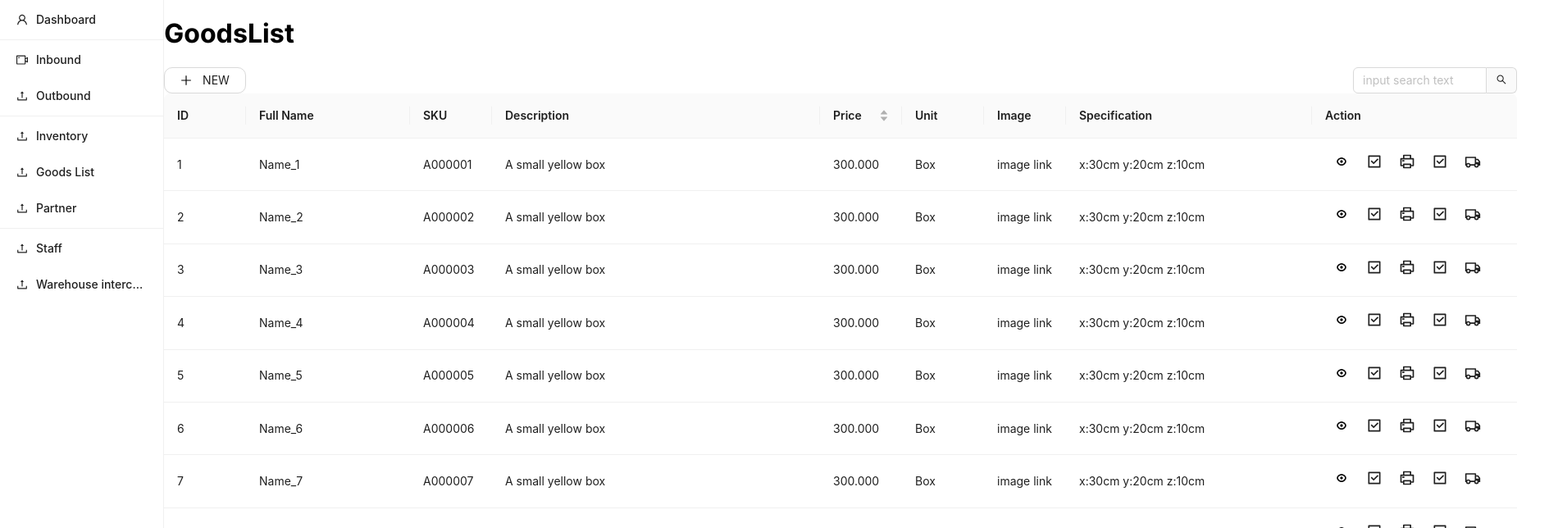
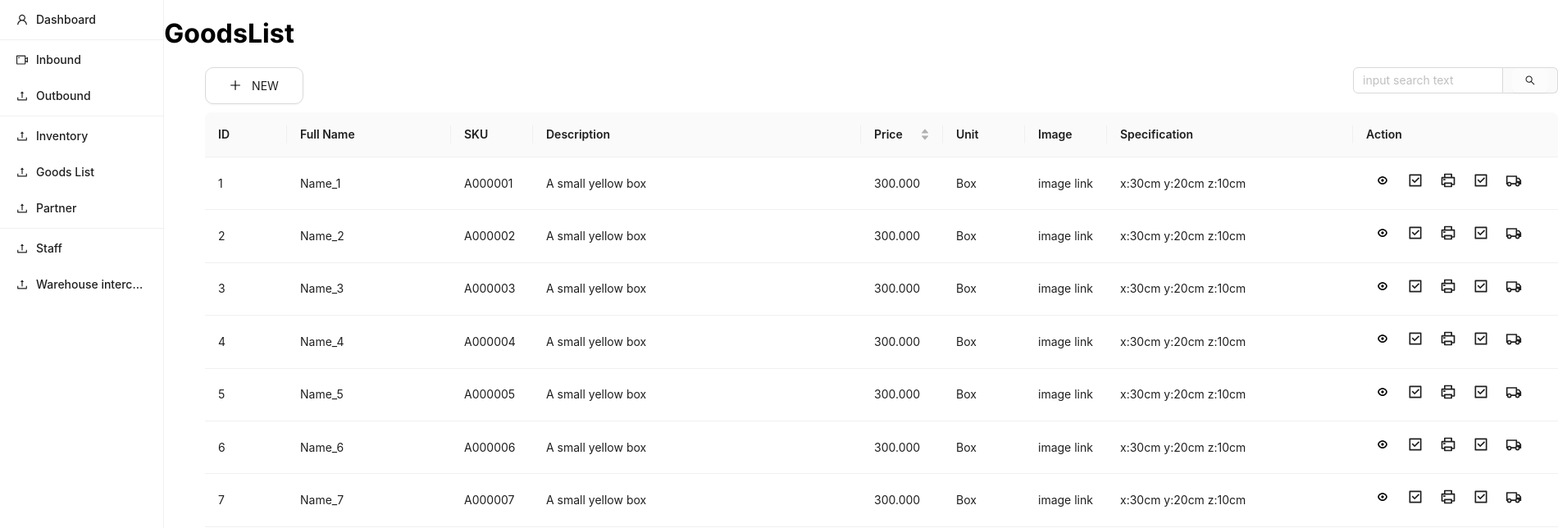
Before and after one commit to Kawaiibuta/StorageManagement, a React (Create React App) app: page /goods-list in a window 1280 px wide. Shown: the top 644 px of the page at 82% size, 1900 px wide, since content can reach past the window. Built offline with nearby package versions, Linux system fonts and the light colour scheme.

Commit message:
upđate components(button,searchbar)

```diff
--- a/src/components/CustomButton/custombutton.css
+++ b/src/components/CustomButton/custombutton.css
@@ -1,16 +1,28 @@
 .one {
-  width: 100px;
+  width: 120px;
+  height: 45px;
   background-color: white;
   border-radius: 10px;
 }
 .two-one {
-  width: 100px;
+  width: 120px;
+  height: 45px;
   background-color: white;
   border-right: none;
   border-radius: 10px 0px 0px 10px;
 }
+.two-one:hover,
+.two-two:hover,
+.one {
+  border-style: solid;
+  border-radius: 10px;
+  border-width: 1px;
+  transition: 0.2s;
+}
+
 .two-two {
-  width: 100px;
+  width: 120px;
+  height: 45px;
   background-color: white;
   border-left: none;
   border-radius: 0px 10px 10px 0px;
--- a/src/components/CustomButton/custombutton.js
+++ b/src/components/CustomButton/custombutton.js
@@ -33,7 +33,12 @@ const CustomButton = (props) => {
       break;
 
     default:
-      buttons.push(<Button>New</Button>);
+      buttons.push(
+        <Button className="one">
+          <GrAdd className="icon" />
+          NEW
+        </Button>
+      );
       break;
   }
   return <div style={{ display: "inline" }}>{buttons}</div>;
--- a/src/components/SearchBar/searchbar.js
+++ b/src/components/SearchBar/searchbar.js
@@ -1,16 +1,27 @@
 import React from "react";
-import { Input } from "antd";
+import { Input, Button } from "antd";
 import { AiOutlineSearch } from "react-icons/ai";
 
 const onSearch = (value, _e, info) => console.log(info?.source, value);
 const SearchBar = (props) => {
   return (
     <Input
-      addonAfter={<AiOutlineSearch />}
+      addonAfter={
+        <Button
+          style={{
+            margin: "0px",
+            height: "30px",
+            border: "none",
+            backgroundColor: "#fcfcfc",
+          }}
+        >
+          <AiOutlineSearch />
+        </Button>
+      }
       onSearch={onSearch}
       placeholder="input search text"
       allowClear
-      style={{ width: 200 }}
+      style={{ width: "250px" }}
       {...props}
     />
   );
--- a/src/pages/GoodsList/index.js
+++ b/src/pages/GoodsList/index.js
@@ -114,8 +114,10 @@ function GoodsList() {
   return (
     <div>
       <h1>GoodsList</h1>
+      <div style={{ marginLeft: "50px" }}>
         <ToolBar type={1}></ToolBar>
         <Table
+          style={{ marginTop: "10px" }}
           columns={columns}
           dataSource={dataSource}
           pagination={{
@@ -127,6 +129,7 @@ function GoodsList() {
           }}
         />
       </div>
+    </div>
   );
 }
 
```
Lines whose indentation alone changed are shown as unchanged.
